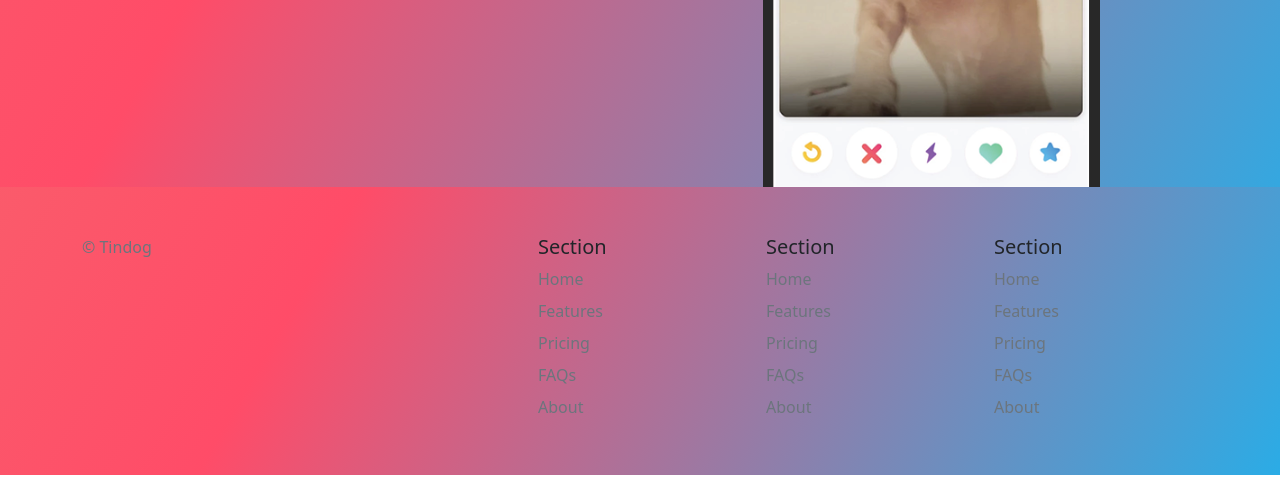
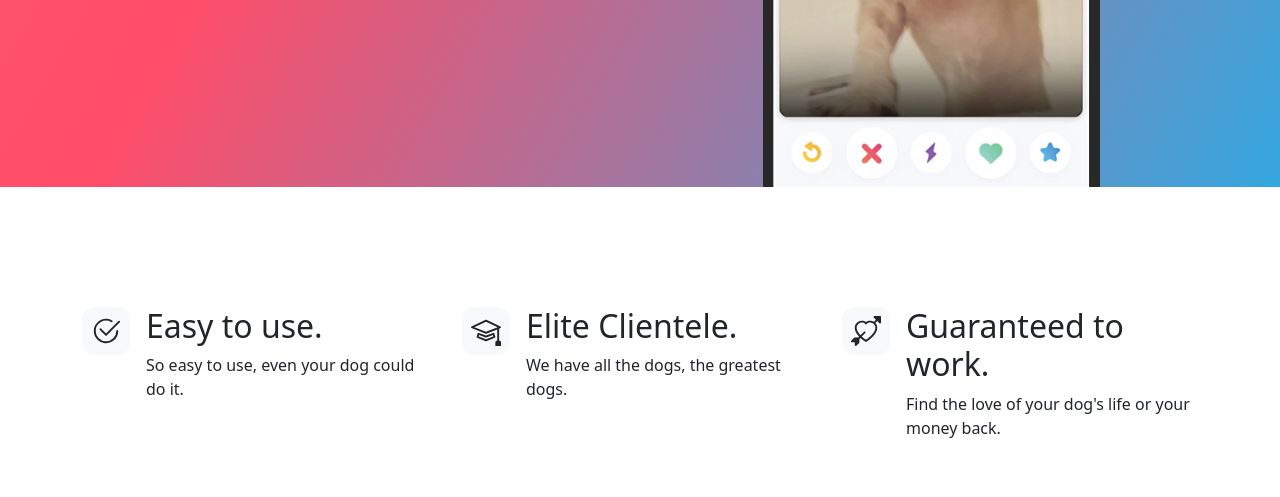
Before and after one commit to t-flim/tindog, a plain HTML site: page index.html in a window 1280 px wide. Shown: the part 455-952 px from the top of the page. Before the commit the page ends 930 px from the top, so only its background shows below. Drawn offline with nearby package versions, Linux system fonts and the light colour scheme.

Commit message:
Add features section

```diff
--- a/index.html
+++ b/index.html
@@ -72,7 +72,80 @@
     </section>
 
     <!-- Features -->
-    <section id="features"></section>
+    <section id="features" class="container">
+      <div class="row g-4 py-5 my-5 row-cols-1 row-cols-lg-3">
+        <div class="col d-flex align-items-start">
+          <div class="icon-square bg-light text-dark flex-shrink-0 me-3 d-flex justify-content-center align-items-center">
+            <svg
+              xmlns="http://www.w3.org/2000/svg"
+              height="30"
+              fill="currentColor"
+              class="bi bi-check2-circle"
+              viewBox="0 0 16 16"
+            >
+              <path
+                d="M2.5 8a5.5 5.5 0 0 1 8.25-4.764.5.5 0 0 0 .5-.866A6.5 6.5 0 1 0 14.5 8a.5.5 0 0 0-1 0 5.5 5.5 0 1 1-11 0z"
+              />
+              <path
+                d="M15.354 3.354a.5.5 0 0 0-.708-.708L8 9.293 5.354 6.646a.5.5 0 1 0-.708.708l3 3a.5.5 0 0 0 .708 0l7-7z"
+              />
+            </svg>
+          </div>
+          <div>
+            <h2>Easy to use.</h2>
+            <p>
+              So easy to use, even your dog could do it.
+            </p>
+          </div>
+        </div>
+        <div class="col d-flex align-items-start">
+          <div class="icon-square bg-light text-dark flex-shrink-0 me-3 d-flex justify-content-center align-items-center">
+            <svg
+              xmlns="http://www.w3.org/2000/svg"
+              height="30"
+              fill="currentColor"
+              class="bi bi-mortarboard"
+              viewBox="0 0 16 16"
+            >
+              <path
+                d="M8.211 2.047a.5.5 0 0 0-.422 0l-7.5 3.5a.5.5 0 0 0 .025.917l7.5 3a.5.5 0 0 0 .372 0L14 7.14V13a1 1 0 0 0-1 1v2h3v-2a1 1 0 0 0-1-1V6.739l.686-.275a.5.5 0 0 0 .025-.917l-7.5-3.5ZM8 8.46 1.758 5.965 8 3.052l6.242 2.913L8 8.46Z"
+              />
+              <path
+                d="M4.176 9.032a.5.5 0 0 0-.656.327l-.5 1.7a.5.5 0 0 0 .294.605l4.5 1.8a.5.5 0 0 0 .372 0l4.5-1.8a.5.5 0 0 0 .294-.605l-.5-1.7a.5.5 0 0 0-.656-.327L8 10.466 4.176 9.032Zm-.068 1.873.22-.748 3.496 1.311a.5.5 0 0 0 .352 0l3.496-1.311.22.748L8 12.46l-3.892-1.556Z"
+              />
+            </svg>
+          </div>
+          <div>
+            <h2>Elite Clientele.</h2>
+            <p>
+              We have all the dogs, the greatest dogs.
+            </p>
+          </div>
+        </div>
+        <div class="col d-flex align-items-start">
+          <div class="icon-square bg-light text-dark flex-shrink-0 me-3 d-flex justify-content-center align-items-center">
+            <svg
+              xmlns="http://www.w3.org/2000/svg"
+              height="30"
+              fill="currentColor"
+              class="bi bi-arrow-through-heart"
+              viewBox="0 0 16 16"
+            >
+              <path
+                fill-rule="evenodd"
+                d="M2.854 15.854A.5.5 0 0 1 2 15.5V14H.5a.5.5 0 0 1-.354-.854l1.5-1.5A.5.5 0 0 1 2 11.5h1.793l.53-.53c-.771-.802-1.328-1.58-1.704-2.32-.798-1.575-.775-2.996-.213-4.092C3.426 2.565 6.18 1.809 8 3.233c1.25-.98 2.944-.928 4.212-.152L13.292 2 12.147.854A.5.5 0 0 1 12.5 0h3a.5.5 0 0 1 .5.5v3a.5.5 0 0 1-.854.354L14 2.707l-1.006 1.006c.236.248.44.531.6.845.562 1.096.585 2.517-.213 4.092-.793 1.563-2.395 3.288-5.105 5.08L8 13.912l-.276-.182a21.86 21.86 0 0 1-2.685-2.062l-.539.54V14a.5.5 0 0 1-.146.354l-1.5 1.5Zm2.893-4.894A20.419 20.419 0 0 0 8 12.71c2.456-1.666 3.827-3.207 4.489-4.512.679-1.34.607-2.42.215-3.185-.817-1.595-3.087-2.054-4.346-.761L8 4.62l-.358-.368c-1.259-1.293-3.53-.834-4.346.761-.392.766-.464 1.845.215 3.185.323.636.815 1.33 1.519 2.065l1.866-1.867a.5.5 0 1 1 .708.708L5.747 10.96Z"
+              />
+            </svg>
+          </div>
+          <div>
+            <h2>Guaranteed to work.</h2>
+            <p>
+              Find the love of your dog's life or your money back.
+            </p>
+          </div>
+        </div>
+      </div>
+    </section>
 
     <!-- Testimonial -->
     <section id="testimonial"></section>
```
